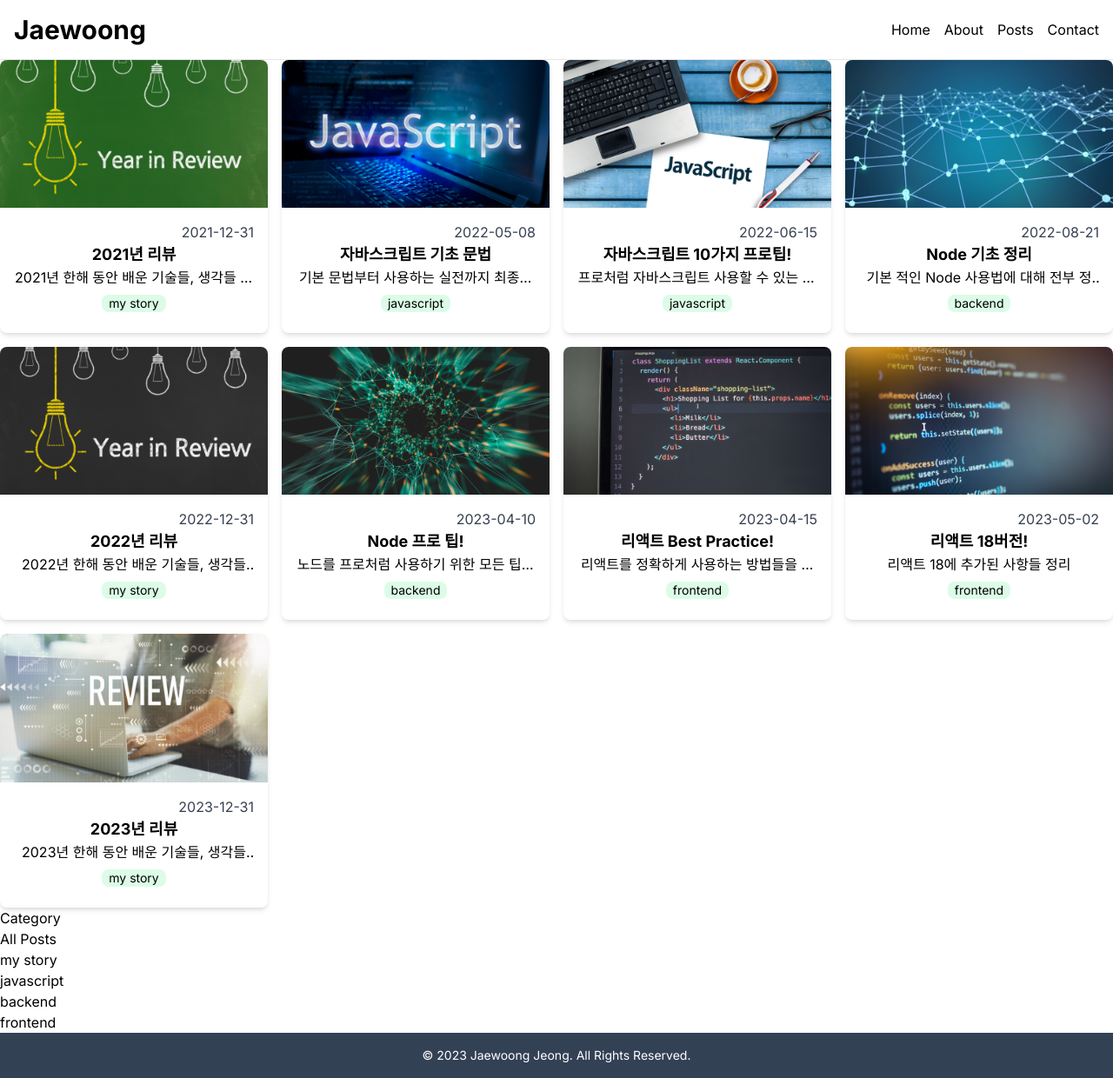
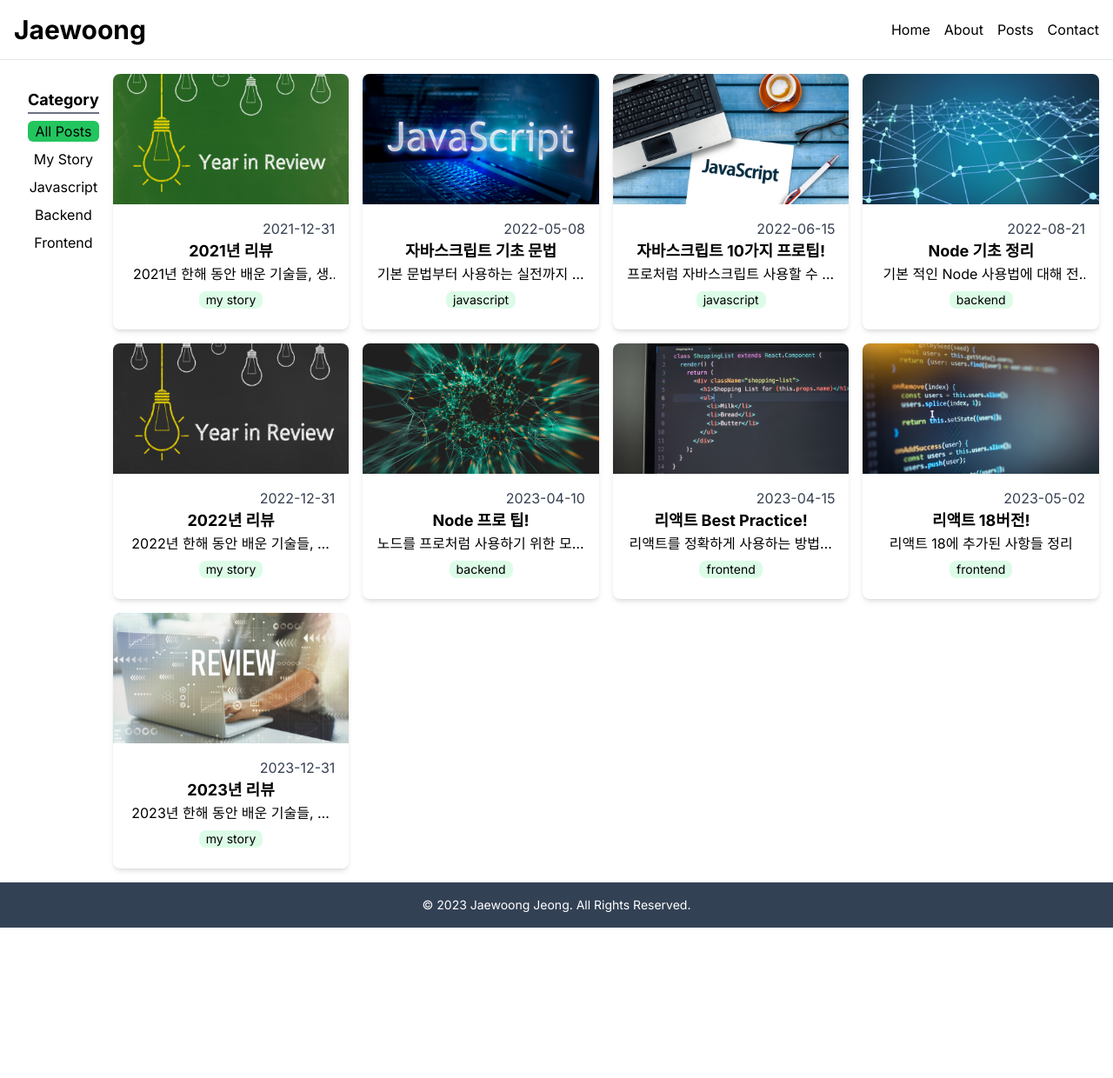
Before and after one commit to dixk3458/Blog, a Next.js app: page /post in a window 1280 px wide. Shown: the whole page at 87% size. After the commit the page ends 1067 px from the top, so only its background shows below. Built offline with nearby package versions, Linux system fonts and the light colour scheme.

Commit message:
FilterablePosts 스타일링

```diff
--- a/src/components/Categories.tsx
+++ b/src/components/Categories.tsx
@@ -6,12 +6,18 @@ type Props = {
 
 export default function Categories({ categories, selected, onClick }: Props) {
   return (
-    <section>
-      <h2>Category</h2>
+    <section className="text-center p-4">
+      <h2 className="text-lg font-bold border-b-2 border-gray-500">Category</h2>
       <ul>
         {categories.map(category => {
           return (
-            <li key={category} onClick={() => onClick(category)}>
+            <li
+              className={`cursor-pointer my-2 rounded-md capitalize hover:bg-green-200  ${
+                selected === category && 'bg-green-500'
+              }`}
+              key={category}
+              onClick={() => onClick(category)}
+            >
               {category}
             </li>
           );
--- a/src/components/FilterablePosts.tsx
+++ b/src/components/FilterablePosts.tsx
@@ -21,13 +21,13 @@ export default function FilterablePosts({ posts, categories }: Props) {
       : posts.filter(post => post.category === selected);
 
   return (
-    <section>
-      <PostsGrid posts={filtered} />
+    <section className='flex m-4'>
       <Categories
         categories={[ALL_POSTS, ...categories]}
         selected={selected}
         onClick={selected => setSelected(selected)}
       />
+      <PostsGrid posts={filtered} />
     </section>
   );
 }
```
